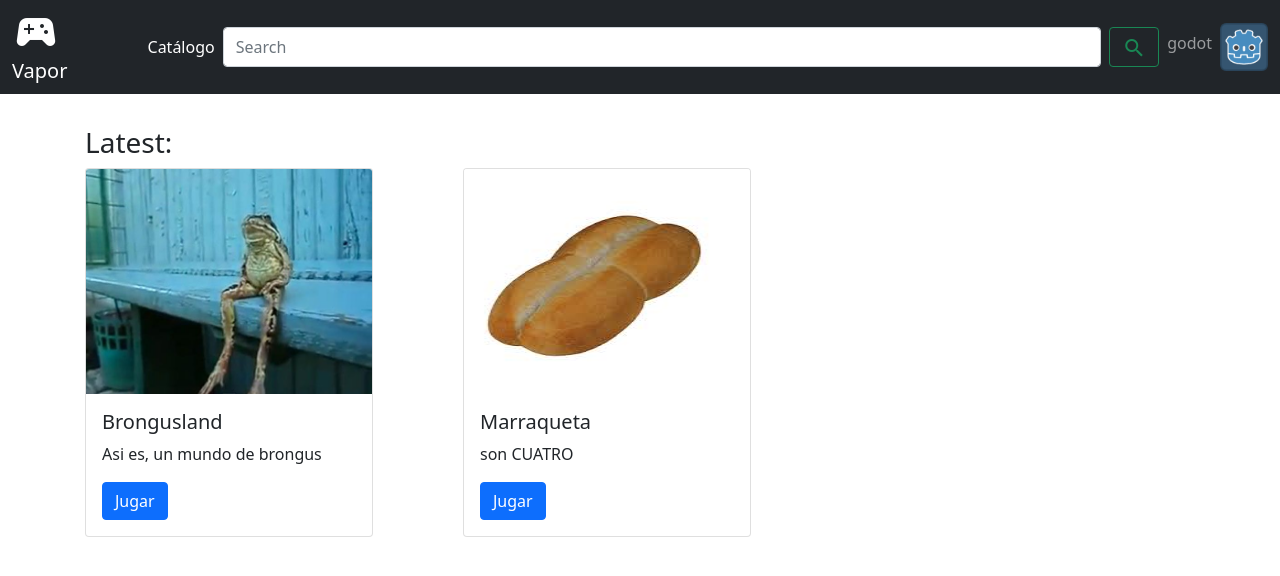
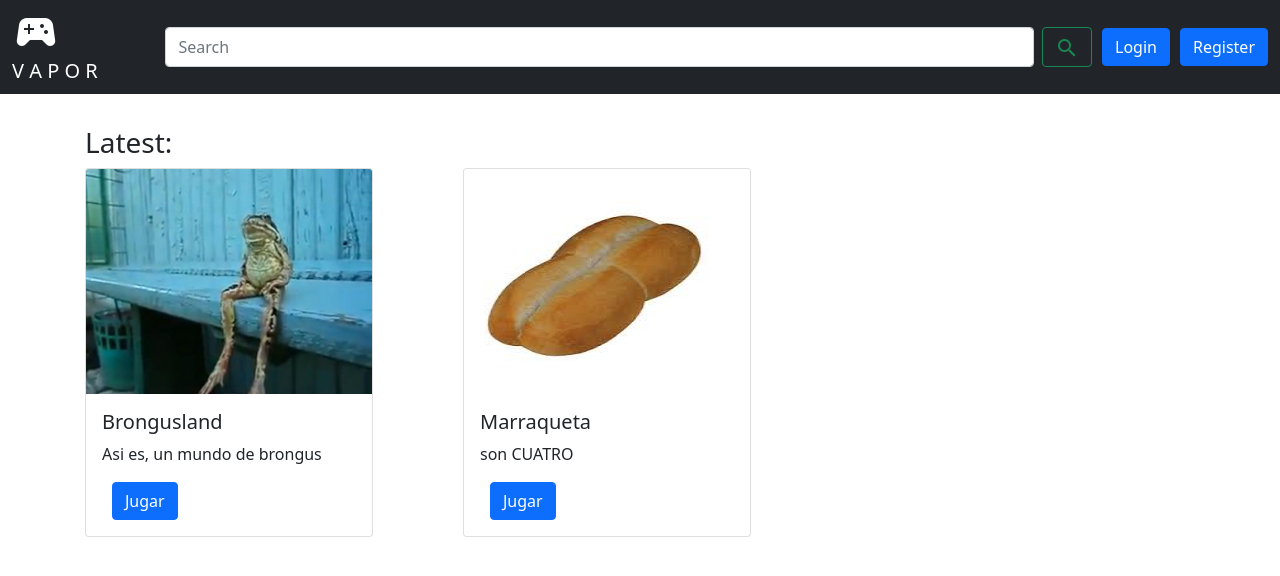
Before and after one commit to DCC-CC4401/2021-2-Grupo-1, a Django app: page / in a window 1280 px wide. Shown: the top 576 px of the page. Run offline with Django 3.2, Linux system fonts and the light colour scheme; data comes from the database, SQL or seed files in the repository; some libraries are stand-ins or nearby versions.

Commit message:
Botones de log in/register

```diff
--- a/juwuegowos/juwuegowosApp/views.py
+++ b/juwuegowos/juwuegowosApp/views.py
@@ -31,7 +31,7 @@ def register_user(request):
      user = User.objects.create_user(username=nombre, password=contraseña, email=mail, img=imagen)
 
      #Redireccionar la página /home
-     return HttpResponseRedirect('/home')
+     return HttpResponseRedirect('/')
 
 
 
@@ -44,14 +44,14 @@ def login_user(request):
         usuario = authenticate(username=username,password=contraseña)
         if usuario is not None:
             login(request,usuario)
-            return HttpResponseRedirect('/home')
+            return HttpResponseRedirect('/')
         else:
             return HttpResponseRedirect('/register')
 
 
 def logout_user(request):
     logout(request)
-    return HttpResponseRedirect('/home')
+    return HttpResponseRedirect('/')
 
 
 def game(request, game_id):
@@ -63,6 +63,7 @@ def game(request, game_id):
     #return HttpResponse(open(f"static/games/{game_id}/index.html").read())
     #return render(request, "juwuegowosApp/game_page.html")
 
+
 def play_game(request, game_id):
     #return HttpResponse()
     # juwuegowos\juwuegowosApp\games\1\index.html
--- a/juwuegowos/static/style.css
+++ b/juwuegowos/static/style.css
@@ -38,3 +38,7 @@
     margin-right: auto;
     margin-left: auto;
 }
+
+.btn-primary {
+    margin-left: 10px;
+}
--- a/juwuegowos/templates/base.html
+++ b/juwuegowos/templates/base.html
@@ -16,22 +16,21 @@
 
 <body>
 
+
 	<nav class="navbar navbar-expand-lg navbar-dark bg-dark">
 		<div class="container-fluid">
 			<div>
-				<a class="navbar-brand" href="#">
+                <a class="navbar-brand" href="/">
                     <span class="material-icons md-light md-big">sports_esports</span>
                 </a>
-			<a class="navbar-brand" href="#">Vapor</a>
+                <a class="navbar-brand" href="/">V A P O R</a>
                 <button class="navbar-toggler" type="button" data-bs-toggle="collapse" data-bs-target="#navbarNav" aria-controls="navbarNav" aria-expanded="false" aria-label="Toggle navigation">
                     <span class="navbar-toggler-icon"></span>
                 </button>
 			</div>
 			<div class="collapse navbar-collapse" id="navbarNav">
+
 				<ul class="navbar-nav me-auto mb-2 mb-lg-0">
-					<li class="nav-item">
-						<a class="nav-link active" href="#">Catálogo</a>
-					</li>
 					<li class="nav-item">
 						<form class="d-flex">
       				<input class="form-control me-2" type="search" placeholder="Search" aria-label="Search" size="100%">
@@ -41,14 +40,36 @@
     				</form>
 					</li>
 				</ul>
-				<ul class="d-flex navbar-nav">
+
+				<ul class="d-flex navbar-nav navbar-dark">
+
+                    {% if user.is_authenticated %}
+
+                        <li class="navbar-text">
+                            <h3>
+                                {{ user.username }}
+                            </h3>
+                        </li>
+
+                        <li class="nav-item" style="margin-left: 1rem">
+                            <img class="rounded mx-auto d-inline-block align-top" src="{% static 'images/icon.png' %}" width="48" height="48">
+                        </li>
+
+                    {% else %}
                         <li class="nav-item">
-						<a href="#" class="nav-link">godot</a>
+                            <form method="get" action="/login">
+                                <button class="btn btn-primary" type="submit">Login</button>
+                            </form>
                         </li>
                         <li class="nav-item">
-						<img class="rounded mx-auto d-block" src="{% static 'images/icon.png' %}" width="48" height="48">
+                            <form method="get" action="/register">
+                                <button class="btn btn-primary" type="submit">Register</button>
+                            </form>
                         </li>
+                    {% endif %}
+
 				</ul>
+
 			</div>
 		</div>
 	</nav>
```
Lines whose indentation alone changed are shown as unchanged.
